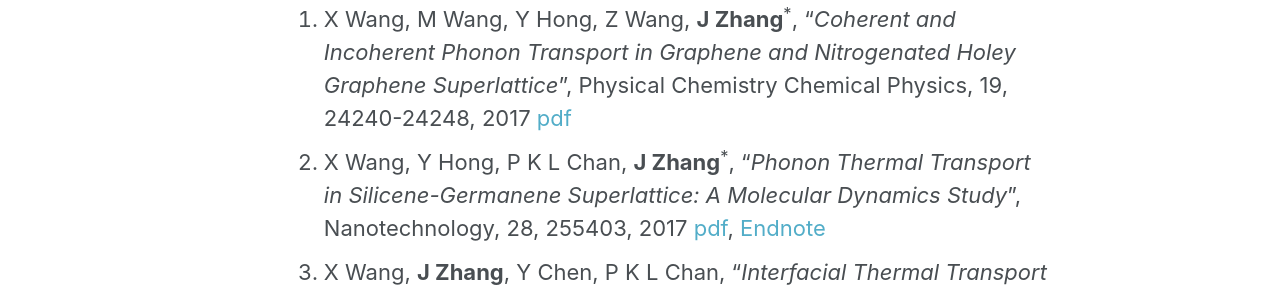
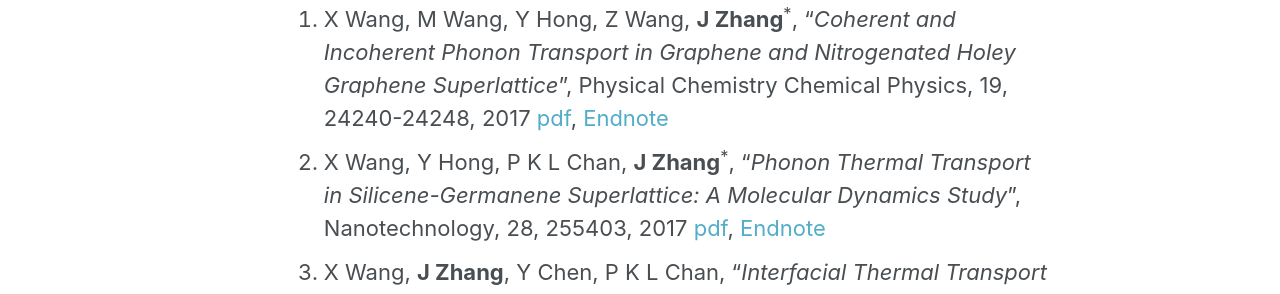
Before and after one commit to JingchaoZhang/JingchaoZhang.github.io, a Jekyll site: the page built from _pages/publications.md, in a window 1280 px wide and 900 px high. Shown: the part 254-548 px from the top of the window. Built offline with Jekyll 4.4.1, drawn with Linux system fonts in a browser that asks for light colours.

Commit message:
Update publications.md

```diff
--- a/_pages/publications.md
+++ b/_pages/publications.md
@@ -7,7 +7,7 @@
 
 (<sup>\*</sup>Corresponding author; <sup>†</sup>Equal contribution)
 
-1. X Wang, M Wang, Y Hong, Z Wang, **J Zhang**<sup>\*</sup>, "_Coherent and Incoherent Phonon Transport in Graphene and Nitrogenated Holey Graphene Superlattice_", Physical Chemistry Chemical Physics, 19, 24240-24248, 2017 [pdf](https://drive.google.com/file/d/0B3Yj4QkZpI-dcjJnX3NzRFBJeXM/view?usp=sharing)
+1. X Wang, M Wang, Y Hong, Z Wang, **J Zhang**<sup>\*</sup>, "_Coherent and Incoherent Phonon Transport in Graphene and Nitrogenated Holey Graphene Superlattice_", Physical Chemistry Chemical Physics, 19, 24240-24248, 2017 [pdf](https://drive.google.com/file/d/0B3Yj4QkZpI-dcjJnX3NzRFBJeXM/view?usp=sharing), [Endnote](https://drive.google.com/uc?export=download&id=0B3Yj4QkZpI-dSUV0RHpCZGVOZlE)
 1. X Wang, Y Hong, P K L Chan, **J Zhang**<sup>\*</sup>, "_Phonon Thermal Transport in Silicene-Germanene Superlattice: A Molecular Dynamics Study_", Nanotechnology, 28, 255403, 2017 [pdf](https://drive.google.com/file/d/0B3Yj4QkZpI-dWFZsdUFQei1GRjA/view?usp=sharing), [Endnote](https://drive.google.com/uc?export=download&id=0B3Yj4QkZpI-dQm9Wd1Q4SjdSRUk)
 1. X Wang, **J Zhang**, Y Chen, P K L Chan, "_Interfacial Thermal Transport across Graphene and Organic Semiconductor by Molecular Dynamics Simulation_", Physical Chemistry Chemical Physics, 19, 15933-15941, 2017 [pdf](https://drive.google.com/file/d/0B3Yj4QkZpI-dcE5WMFhwcF81cEE/view?usp=sharing), [Endnote](https://drive.google.com/uc?export=download&id=0B3Yj4QkZpI-dNTFsMlpRbG82QVk)
 1. X Wang, Y Hong, D Ma, **J Zhang**<sup>\*</sup>, "_Molecular Dynamics Study of Thermal Transport in Nitrogenated Holey Graphene Bilayer_", Journal of Materials Chemistry C, 5, 5119-5127, 2017 [pdf](https://drive.google.com/file/d/0B3Yj4QkZpI-dS1RVdXlDRzJBMU0/view?usp=sharing), [Endnote](https://drive.google.com/uc?export=download&id=0B3Yj4QkZpI-dTUxLRWpfTTJvUWs)
```
